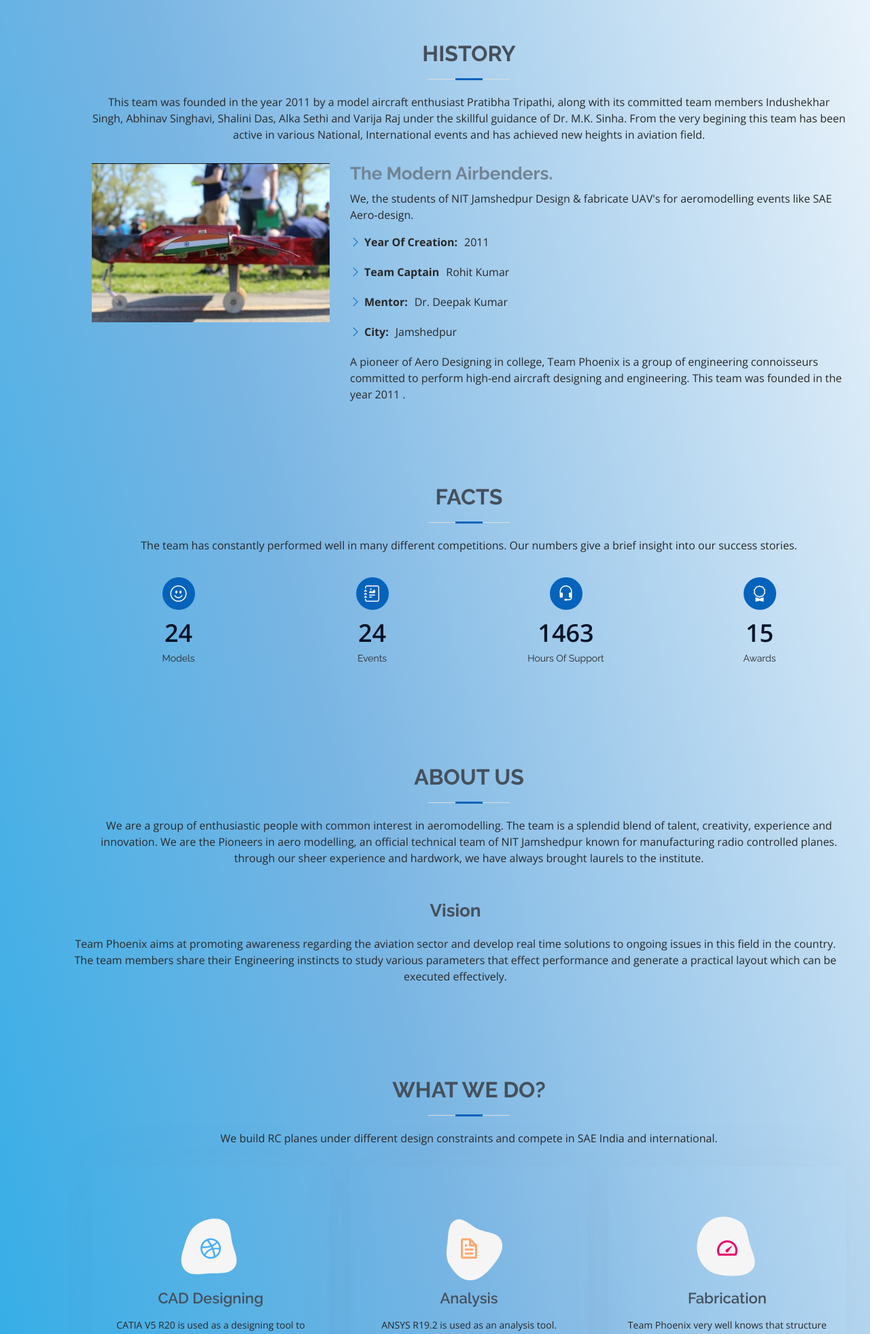
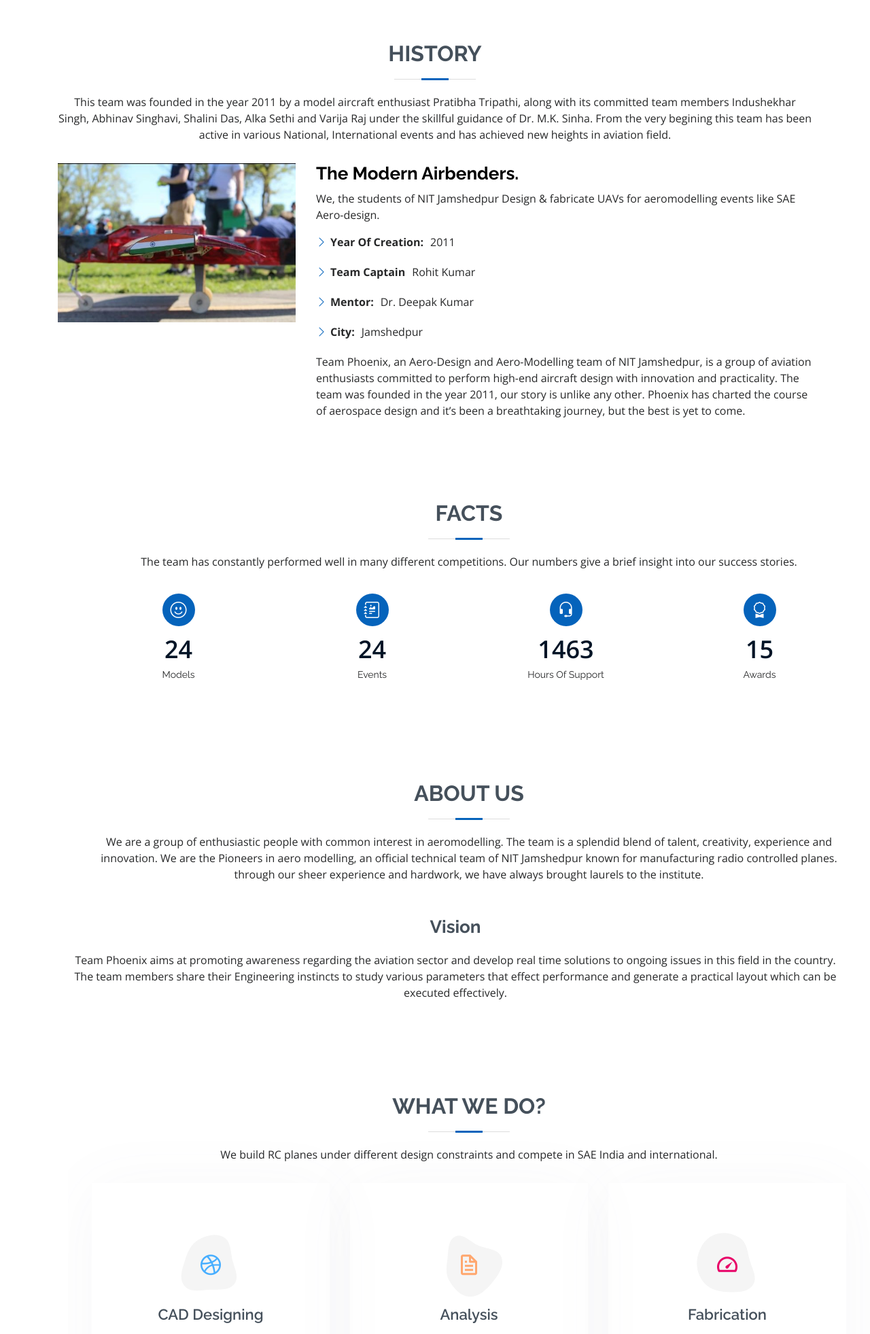
Before and after one commit to Shubham-codes-docs/PhoenixWeb, a CodeIgniter app: page /phoenix/ in a window 1280 px wide. Shown: the part 800-2762 px from the top of the page at 68% size. Run offline with CodeIgniter, Linux system fonts and the light colour scheme; some libraries are stand-ins or nearby versions.

Commit message:
Css changed to white

```diff
--- a/application/views/homepage.php
+++ b/application/views/homepage.php
@@ -88,7 +88,7 @@
 													<div class="col-lg-8 pt-4 pt-lg-0 content">
 														<h3>The Modern Airbenders.</h3>
 														<p class="fst-italic">
-															We, the students of NIT Jamshedpur Design & fabricate UAV's for
+															We, the students of NIT Jamshedpur Design & fabricate UAVs for
 															aeromodelling events like SAE Aero-design.
 														</p>
 														<div class="row">
@@ -114,16 +114,15 @@
 															</div>
 														</div>
 														<p>
-															A pioneer of Aero Designing in college, Team Phoenix is a group
-															of engineering connoisseurs committed to perform high-end
-															aircraft designing and engineering. This team was founded in the
-															year 2011 .
+														Team Phoenix, an Aero-Design and Aero-Modelling team of NIT Jamshedpur, is a group of aviation enthusiasts committed to perform high-end aircraft design with innovation and practicality. The team was founded in the year 2011, our story is unlike any other.
+                                                        Phoenix has charted the course of aerospace design and it’s been a breathtaking journey, but the best is yet to come.
 														</p>
 													</div>
 												</div>
 											</div>
 										</section>
 										<!-- End About Section -->
+									<main id="main">
 										<!-- ======= Facts Section ======= -->
 										<section id="facts" class="facts">
 											<div class="container" data-aos="fade-up">
@@ -236,7 +235,7 @@
 														data-aos="zoom-in"
 														data-aos-delay="100"
 														>
-														<div class="icon-box iconbox-blue" id='cad' >
+														<div class="icon-box iconbox-blue">
 															<div class="icon">
 																<svg
 																	width="100"
--- a/assets/css/style.css
+++ b/assets/css/style.css
@@ -4,7 +4,7 @@
 body {
 	font-family: "Open Sans", sans-serif;
 	color: #272829;
-	background-image: linear-gradient(to top right, #01a9ea, #79b5e3, #fff);
+	/* background-image: linear-gradient(to top right, #01a9ea, #79b5e3, #fff); */
 }
 
 a {
@@ -465,10 +465,27 @@ section {
 # About
 --------------------------------------------------------------*/
 
+.about {
+	/* background: url('../img/main3.jpg')center center no-repeat ; */
+	/* background-size: cover; */
+	position: relative ;
+	width: 100%;
+}
+.about::before{
+	content: '';
+	/* background-image: linear-gradient(to top right, rgba(1,169,234,0.8), rgba(121,181,227,0.8), rgba(255,255,255,0.8)); */
+	height: 100% ;
+	width:100% ;
+	position:absolute ;
+	top:0 ;
+	left: 0 ;
+	/* z-index: 1; */
+}
+
 .about .content h3 {
 	font-weight: 700;
 	font-size: 26px;
-	color: #728394;
+	color: #000;
 }
 
 .about .content ul {
@@ -930,11 +947,6 @@ section {
 	color: #47aeff;
 }
 
- #cad:hover{
-   transition: all 0.5s ease-in-out;
-  background-image: linear-gradient(to top right,#47aeff,#fff) !important;
-}
-
 .services .iconbox-blue:hover .icon i {
 	color: #fff;
 }
@@ -1006,6 +1018,7 @@ section {
 /*--------------------------------------------------------------
 # Testimonials
 --------------------------------------------------------------*/
+
 .testimonials .section-header {
 	margin-bottom: 40px;
 }
@@ -1127,7 +1140,6 @@ input,textarea{
 	width: 100%;
 	background: inherit;
 }
-
 
 .contact .info i {
 	font-size: 20px;
```
Also changed, not shown: other parts of application/views/homepage.php (+22 -20 lines). Lines whose indentation alone changed are shown as unchanged.
